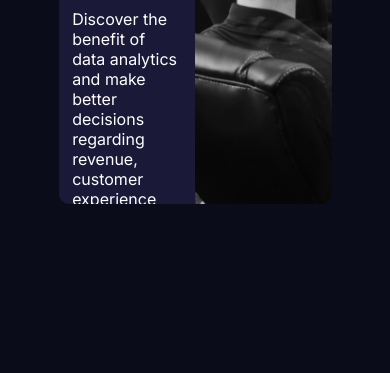
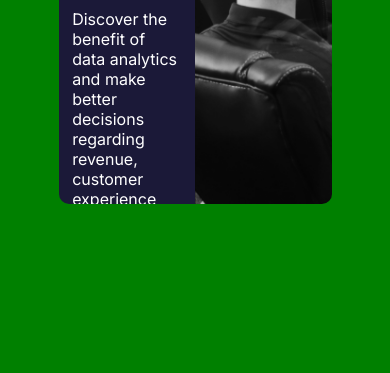
Before and after one commit to bony075/hero-section, a plain HTML site: page index.html in a window 390 px wide. Shown: the part 471-844 px from the top of the page. Drawn offline with Linux system fonts and the light colour scheme.

```diff
--- a/style.css
+++ b/style.css
@@ -70,3 +70,22 @@
     gap: 25px;
 
 }
+
+@media only screen and (max-width:1100px) {
+    .container {
+        background-color: red;
+    }
+}
+
+
+@media only screen and (max-width:800px) {
+    .container {
+        background-color: yellow;
+    }
+}
+
+@media only screen and (max-width:500px) {
+    .container {
+        background-color: green;
+    }
+}
```
